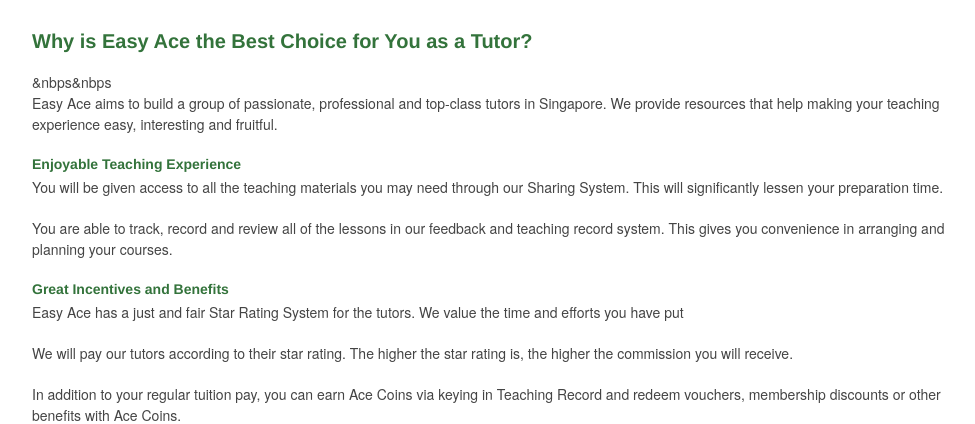
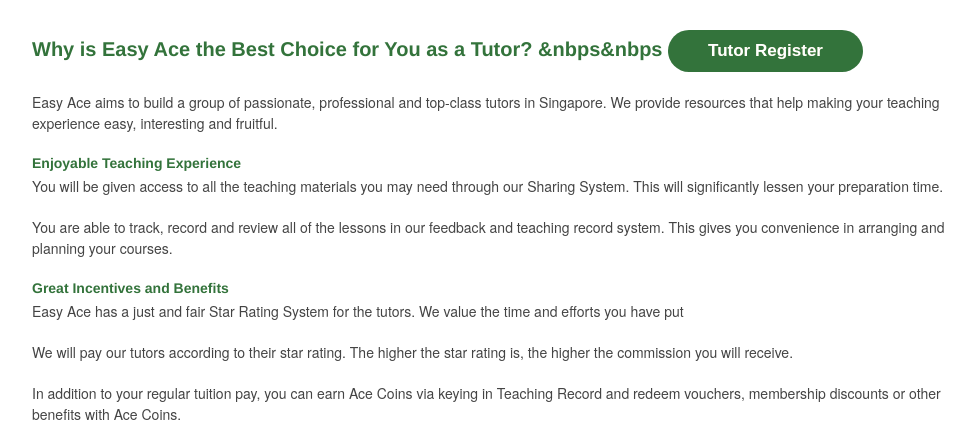
Before and after one commit to luckyxkw/EasyAceFormal, a Django app: page /faq/ in a window 1280 px wide. Shown: the part 201-625 px from the top of the page, without its empty margins (128-1103 px from the left). Run offline with Django 3.2, Linux system fonts and the light colour scheme; some libraries are stand-ins or nearby versions.

Commit message:
fix button tutor and student

```diff
--- a/Tutor/templates/faq.html
+++ b/Tutor/templates/faq.html
@@ -115,11 +115,12 @@
     </header>
     <div class="container">
 
-        <h2> Why is Easy Ace the Best Choice for You as a Tutor?</h2>
+        <h2> Why is Easy Ace the Best Choice for You as a Tutor?
         &nbps&nbps
+        <a class="myButton" id= "tutreg">Tutor Register</a>
         <script>
             document.getElementById("tutreg").addEventListener("click", yourFunction)
-        </script>
+        </script>   </h2>
 
         <p>Easy Ace aims to build a group of passionate, professional and top-class tutors in Singapore. We provide
 
--- a/Tutor/templates/testimonial.html
+++ b/Tutor/templates/testimonial.html
@@ -91,12 +91,12 @@
 	<div class="container">
 
         <article class="sixteen columns main-content">
-        <h2> What Makes Easy Ace Your Best Choice as a Student!</h2>
+        <h2> What Makes Easy Ace Your Best Choice as a Student!
         <a class="myButton" id = "stureg">Student Register</a>
         &nbsp&nbsp
         <script>
             document.getElementById("stureg").addEventListener("click",myFunction)
-        </script>
+        </script></h2>
         <h4>Belief in Our Core Values</h4>
 
 <p>passion, integrity, accountability, and professionalism.</p>
```
Also changed, not shown: 1 other file.
